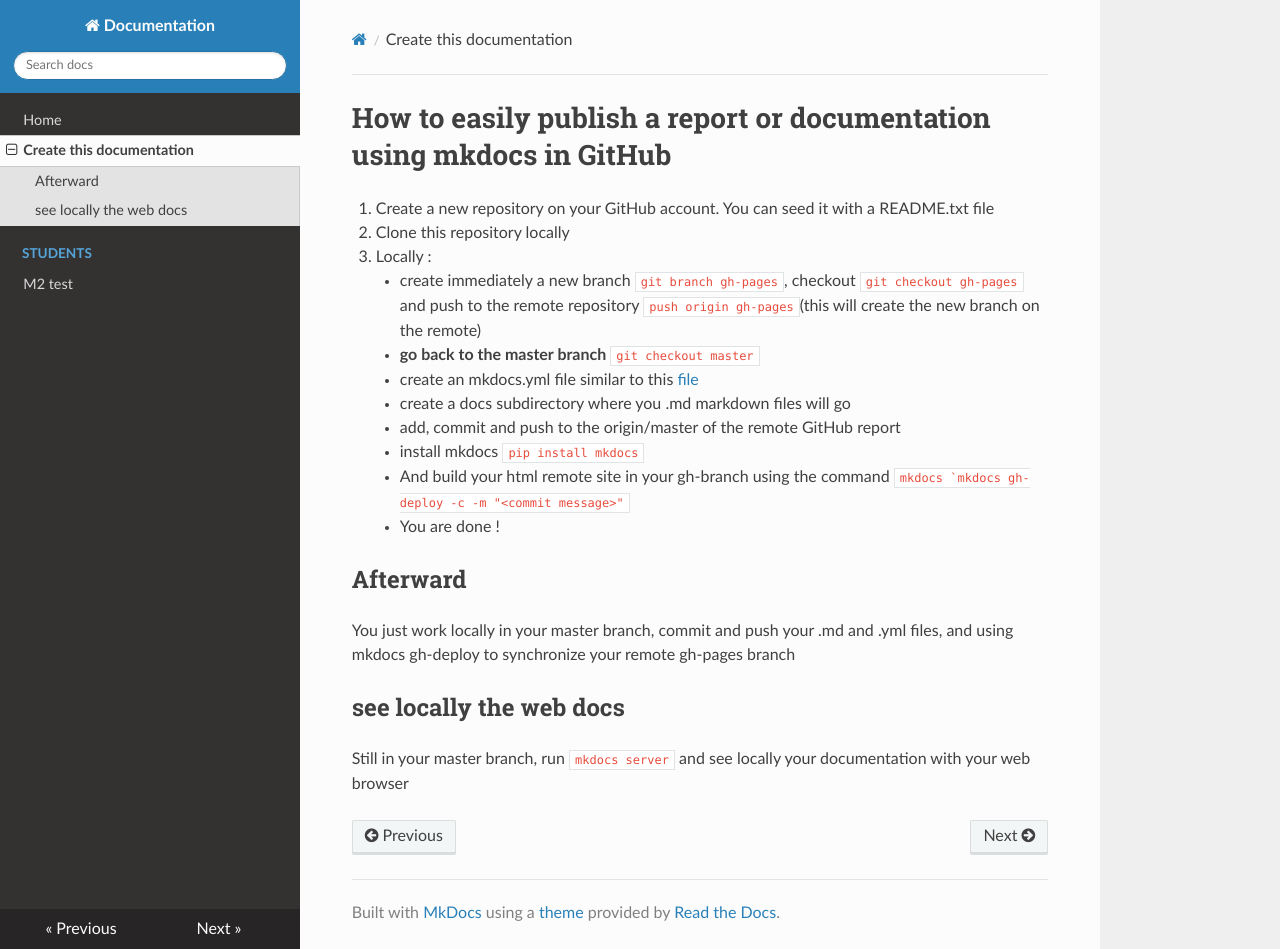
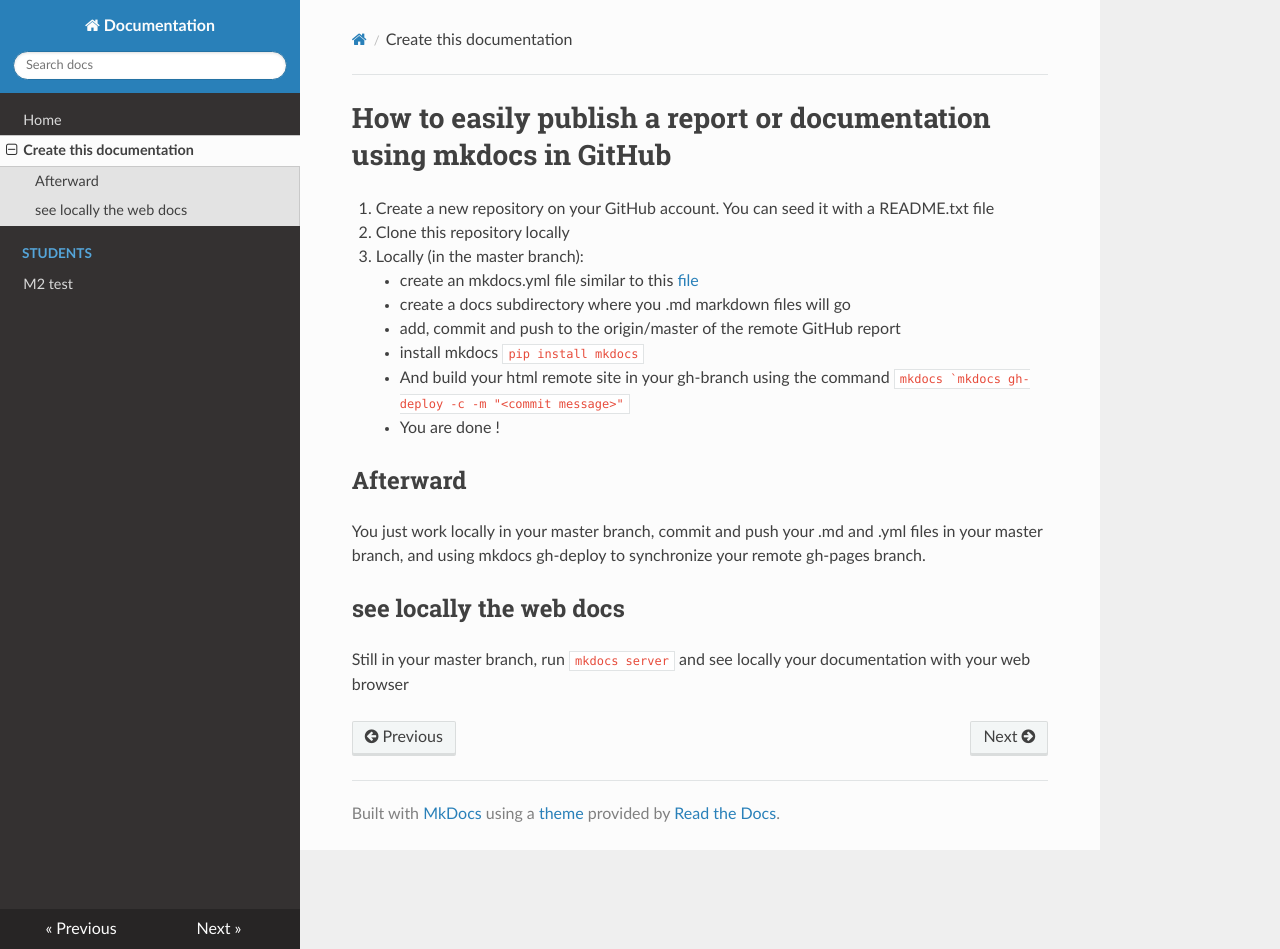
Before and after one commit to drosofff/docs, an MkDocs documentation site: the page built from docs/mkdocs_publishing.md, in a window 1280 px wide and 949 px high. Built offline with MkDocs 1.6.1, drawn with Linux system fonts in a browser that asks for light colours; nearby versions of some CDN libraries; old or Windows-style settings are respelled for this version of MkDocs.

Commit message:
changing mkdocs_publishing.md

```diff
--- a/docs/mkdocs_publishing.md
+++ b/docs/mkdocs_publishing.md
@@ -2,9 +2,7 @@
 
 1. Create a new repository on your GitHub account. You can seed it with a README.txt file
 - Clone this repository locally
-- Locally :
-    - create immediately a new branch `git branch gh-pages`, checkout `git checkout gh-pages` and push to the remote repository `push origin gh-pages`(this will create the new branch on the remote)
-    - **go back to the master branch** `git checkout master`
+- Locally (in the master branch):
     - create an mkdocs.yml file similar to this [file](https://github.com/ARTbio/ansible-artimed/blob/master/mkdocs.yml)
     - create a docs subdirectory where you .md markdown files will go
     - add, commit and push to the origin/master of the remote GitHub report
@@ -16,7 +14,8 @@
     - You are done !
 
 ## Afterward
-You just work locally in your master branch, commit and push your .md and .yml files, and using mkdocs gh-deploy to synchronize your remote gh-pages branch
+You just work locally in your master branch, commit and push your .md and .yml files in your master branch, and using mkdocs gh-deploy to synchronize your remote gh-pages branch.
+
 
 ## see locally the web docs
 Still in your master branch, run `mkdocs server` and see locally your documentation with your web browser
```
